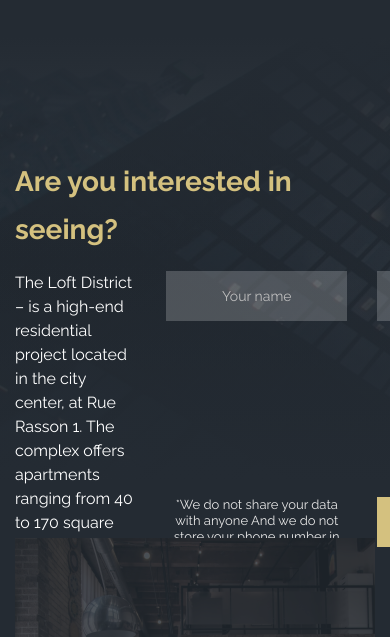
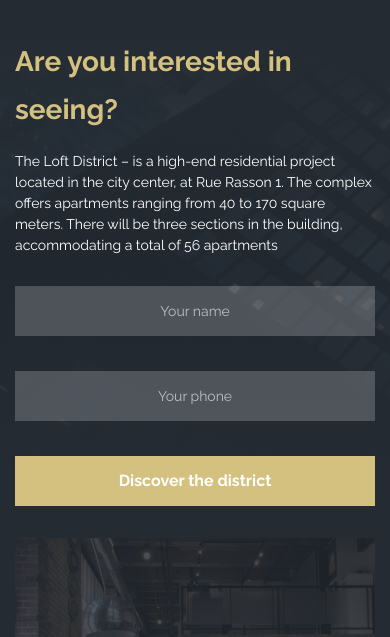
Before and after one commit to WNagorny/The-Loft-District, a plain HTML site: page index.html in a window 390 px wide. Shown: the part 1824-2461 px from the top of the page. Drawn offline with Linux system fonts and the light colour scheme; a web font is replaced by a local one.

Commit message:
adaptive  cta  section

```diff
--- a/scss/blocks/_cta.scss
+++ b/scss/blocks/_cta.scss
@@ -77,3 +77,36 @@
 
    }
 }
+
+
+////// MEDIA QUERIES //////
+
+
+
+
+@media screen and (max-width: 959px) {
+	.cta{
+      padding: 60px 0;
+   }
+
+   .cta__text{
+      font-size: 14px;
+   }
+
+   .cta__wrapper{
+      display: grid;
+      grid-template-columns: 1fr;
+   }
+
+   .cta__form{
+      display: grid;
+      grid-template-columns: 1fr;
+   }
+
+   .form__privacy{
+      grid-row: 4/5;
+      width: 60%;
+      align-items: center;
+      margin:0 auto;
+   }
+}
```
Also changed, not shown: css/main.css, 1 other file.
